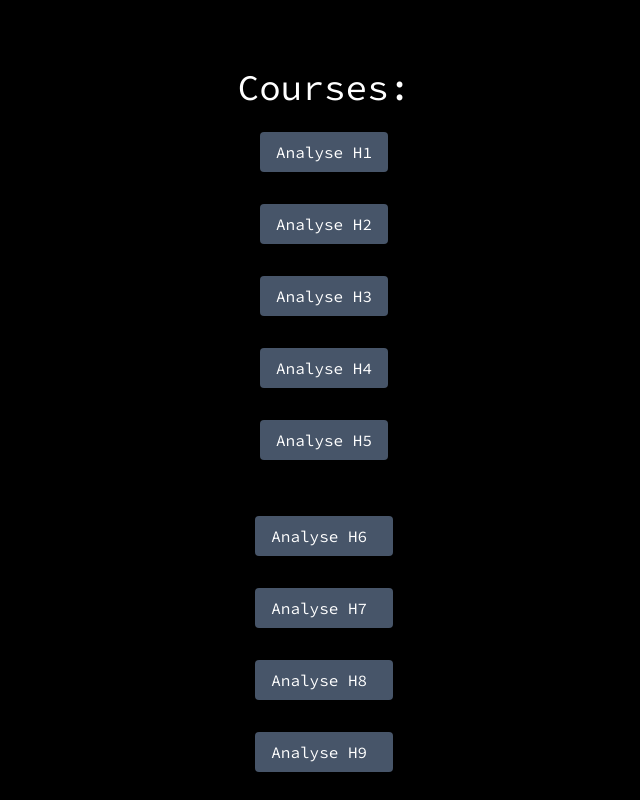
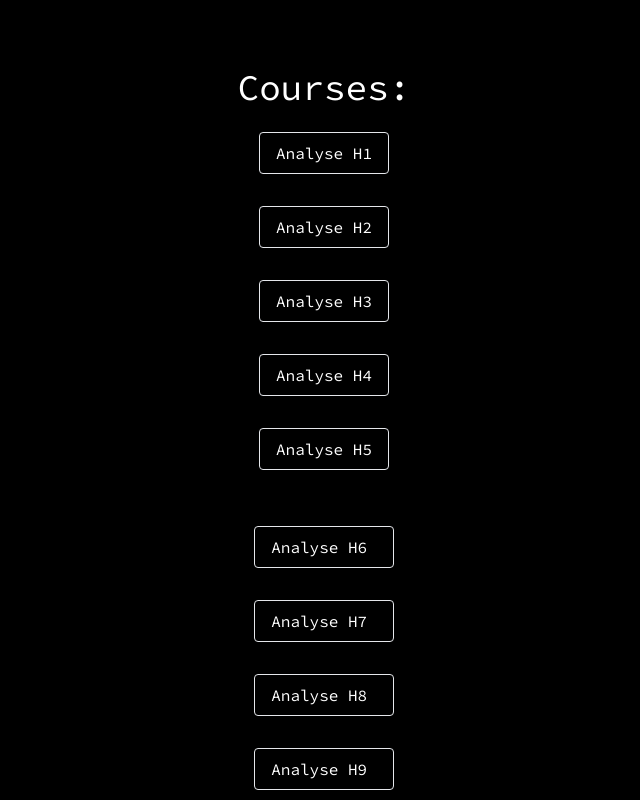
Before and after one commit to joennespreuwers/corkeys, a Vue app: page / in a window 1280 px wide. Shown: the part 780-1580 px from the top of the page, without its empty margins (316-956 px from the left). Built offline with nearby package versions, Linux system fonts and the light colour scheme.

Commit message:
💄 Some simple styling

```diff
--- a/src/assets/components/courseButton.vue
+++ b/src/assets/components/courseButton.vue
@@ -1,7 +1,7 @@
 <template>
   <div>
     <router-link
-      class="bg-slate-600 m-4 rounded px-4 py-2 hover:bg-slate-300 duration-500"
+      class="border m-4 rounded px-4 py-2 hover:bg-white hover:text-black duration-500"
       v-for="(course, key) in filteredCourses"
       :to="'/courses/' + key"
     >
@@ -27,7 +27,6 @@ export default {
   },
   computed: {
     filteredCourses() {
-      // Filter the courses based on courseClass
       return Object.entries(this.courses).reduce((filtered, [key, course]) => {
         if (course.courseClass === this.courseClassFilter) {
           filtered[key] = course
```
